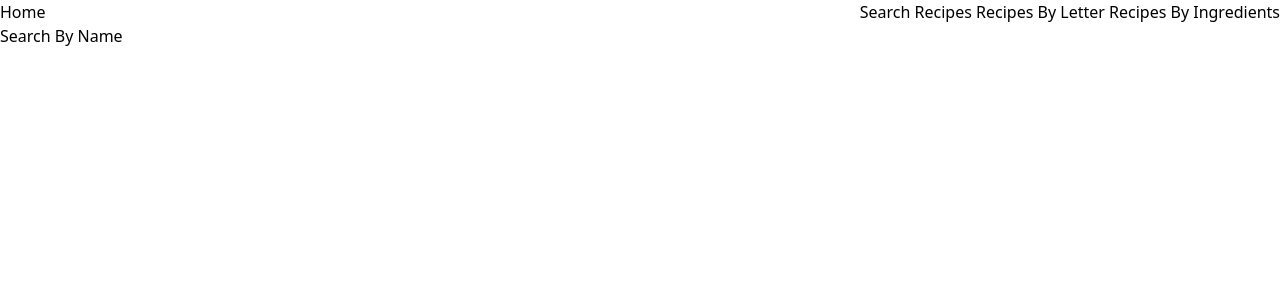
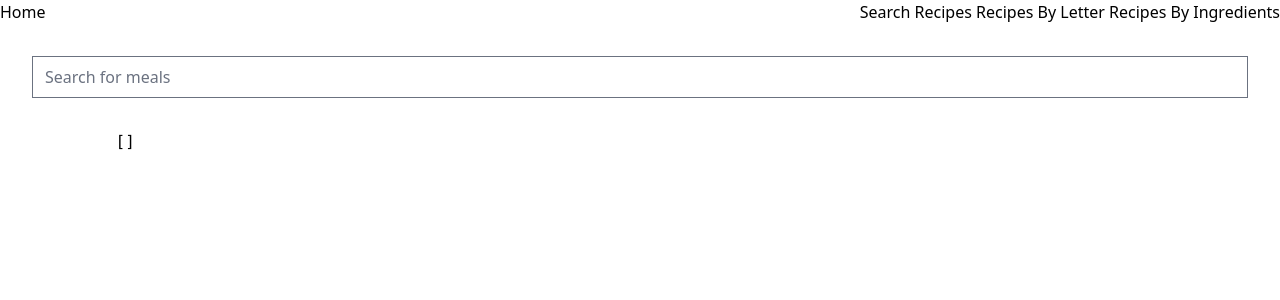
Before and after one commit to ciubiadi/Good-Food-Recipes, a Vue app: page /by-name/1 in a window 1280 px wide. Shown: the top 300 px of the page. Built offline with nearby package versions, Linux system fonts and the light colour scheme.

Commit message:
search meal by name implement state management

```diff
--- a/src/components/Navbar.vue
+++ b/src/components/Navbar.vue
@@ -3,7 +3,7 @@
 
 <template>
     <header class="flex justify-between">
-        <router-link to="/home">
+        <router-link to="/">
             Home
         </router-link>
         <div>
--- a/src/store/actions.ts
+++ b/src/store/actions.ts
@@ -1 +1,8 @@
-export {};
+import axiosClient from "../utils/axiosClient";
+
+export function searchMeals({ commit }, keyword: string) {
+  axiosClient.get(`search.php?s=${keyword}`)
+    .then(({ data }) => {
+      commit('setSearchedMeals', data.meals)
+    })
+}
--- a/src/store/mutations.ts
+++ b/src/store/mutations.ts
@@ -1 +1,5 @@
-export {};
+import { IMeal, IState } from "../utils/types";
+
+export function setSearchedMeals(state: IState, meals: IMeal[]) {
+    state.searchedMeals = meals || []
+}
--- a/src/store/state.ts
+++ b/src/store/state.ts
@@ -1,9 +1,8 @@
-export interface State {
-    meals: string[];
+import { IState } from "../utils/types";
+
+  const state: IState = {
+    searchedMeals: [],
   }
 
-  const state: State = {
-    meals: ['Pizza'],
-  };
 
   export default state;
--- a/src/utils/types.ts
+++ b/src/utils/types.ts
@@ -1,5 +1,9 @@
 export interface RootState {
 
+}
+
+export interface IState {
+    searchedMeals: [];
 }
 
 export interface IMeal {
--- a/src/views/SearchByName.vue
+++ b/src/views/SearchByName.vue
@@ -1,6 +1,34 @@
 <script setup lang="ts">
+
+import {computed, ref} from 'vue';
+import axiosClient from '../utils/axiosClient';
+import store from '../store';
+
+const keyword = ref('');
+const meals = computed(() => store.state.searchedMeals);
+
+const searchMeals = () => {
+    console.log('searchMeals')
+    console.log('keyword ', keyword)
+    axiosClient.get(`seaerch.php?s=${keyword.value}`);
+    store.dispatch('searchMeals', keyword.value)
+}
 </script>
 
 <template>
-    Search By Name
+    <div class="flex flex-col m-8">
+        <input
+            type="text"
+            class="w-full"
+            placeholder="Search for meals"
+            v-model="keyword"
+            @change="searchMeals"
+        />
+    </div>
+
+    <div>
+        <pre>
+            {{ meals }}
+        </pre>
+    </div>
 </template>
```
